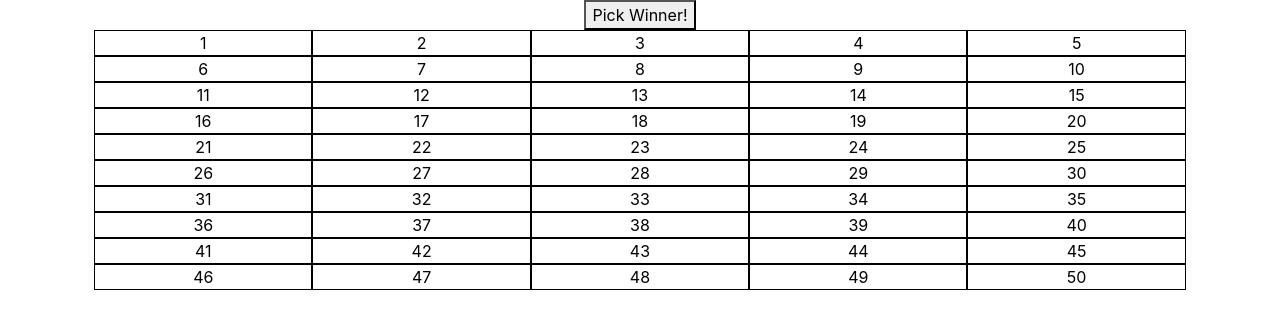
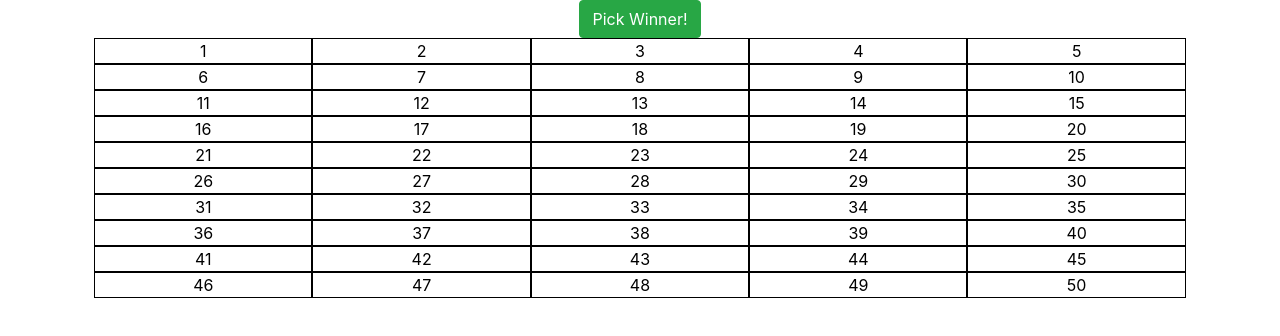
Before and after one commit to DanArmstrong124/random50, a plain HTML site: page index.html in a window 1280 px wide. Drawn offline with nearby package versions, Linux system fonts and the light colour scheme.

Commit message:
Adding btn

```diff
--- a/index.html
+++ b/index.html
@@ -12,7 +12,7 @@
 </head>
 <body style="text-align: center;">
 
-<button>Pick Winner!</button>
+<button class="btn btn-success">Pick Winner!</button>
 
 <div class="row">
     <div id="1" class="col-2 offset-1">1</div>
```
